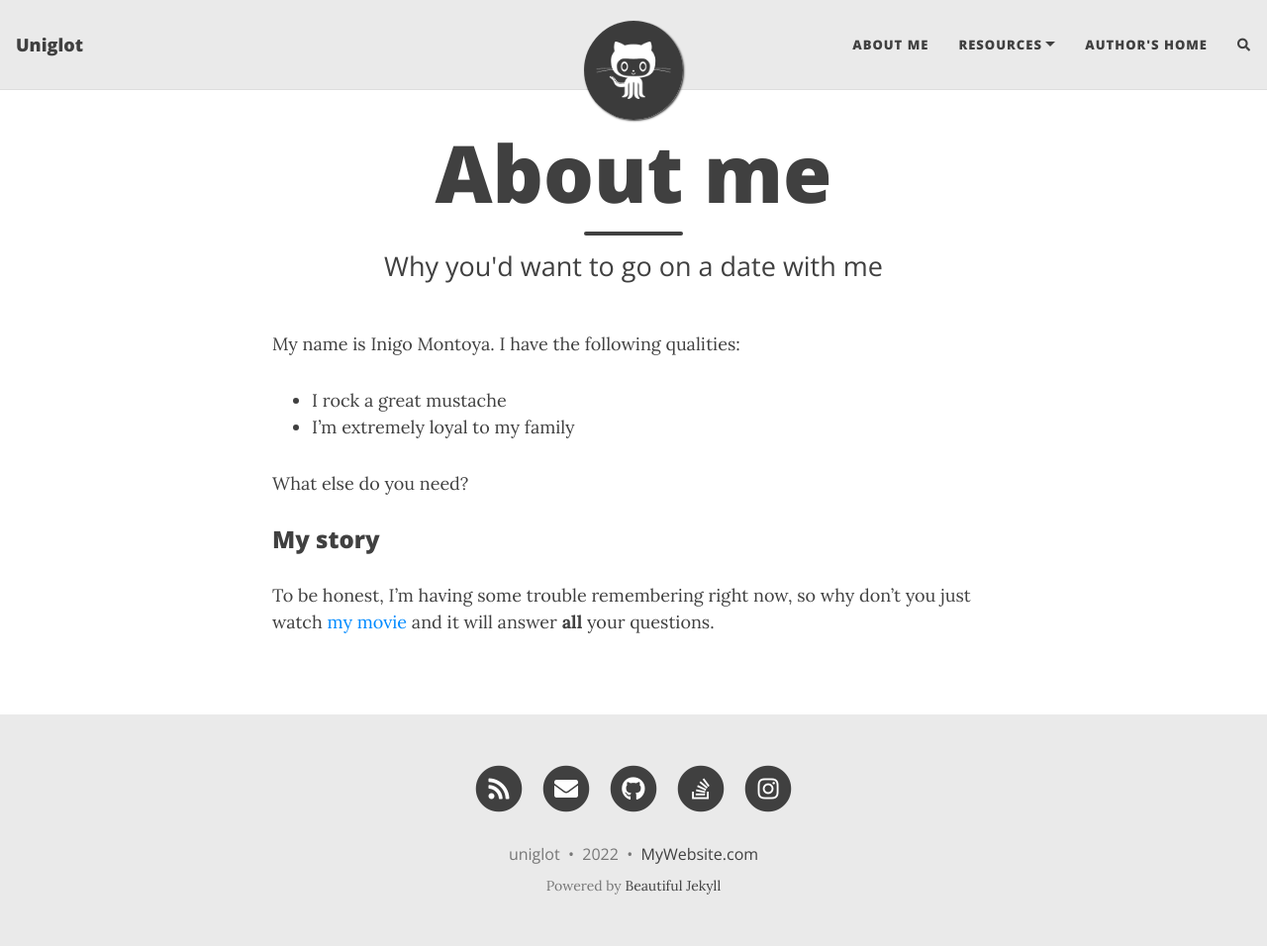
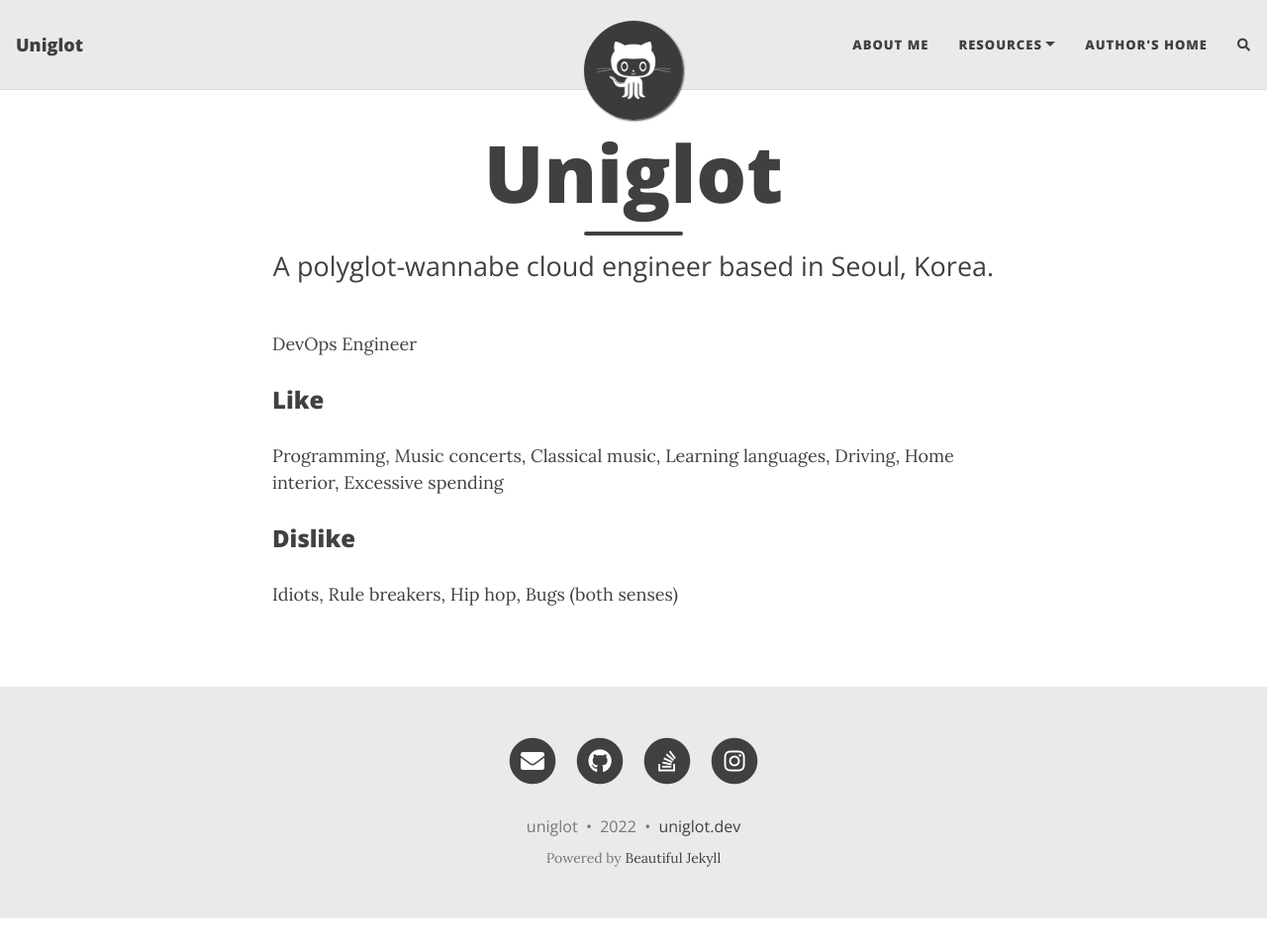
Before and after one commit to uniglot/uniglot.github.io, a Jekyll site: the page built from aboutme.md, in a window 1280 px wide and 956 px high. Shown: the whole window at 99% size. Built offline with Jekyll 4.4.1, drawn with Linux system fonts in a browser that asks for light colours; nearby versions of some CDN libraries; comment, search, counter and statistics services are not loaded.

Commit message:
Personalize default settings

```diff
--- a/_config.yml
+++ b/_config.yml
@@ -40,7 +40,7 @@ round-avatar: true
 # Uncomment the links you want to show and add your information to each one.
 social-network-links:
   email: "uniglot@gmail.com"
-  rss: true  # remove this line if you don't want to show an RSS link at the bottom
+#  rss: true  # remove this line if you don't want to show an RSS link at the bottom
 #  facebook: deanattali
   github: uniglot
 #  twitter: daattali
@@ -68,7 +68,7 @@ social-network-links:
 
 # If you want your website to generate an RSS feed, provide a description
 # The URL for the feed will be https://<your_website>/feed.xml
-rss-description: This website is a virtual proof that I'm awesome
+# rss-description: This website is a virtual proof that I'm awesome
 
 # --- General options --- #
 
@@ -81,7 +81,7 @@ share-links-active:
 
 # How to display the link to your website in the footer
 # Remove this if you don't want a link in the footer
-url-pretty: "MyWebsite.com"
+url-pretty: "uniglot.dev"
 
 # Excerpt word length - Truncate the excerpt of each post on the feed page to the specified number of words
 excerpt_length: 50
--- a/aboutme.md
+++ b/aboutme.md
@@ -1,16 +1,15 @@
 ---
 layout: page
-title: About me
-subtitle: Why you'd want to go on a date with me
+title: Uniglot
+subtitle: A polyglot-wannabe cloud engineer based in Seoul, Korea.
 ---
 
-My name is Inigo Montoya. I have the following qualities:
+DevOps Engineer
 
-- I rock a great mustache
-- I'm extremely loyal to my family
+### Like
 
-What else do you need?
+Programming, Music concerts, Classical music, Learning languages, Driving, Home interior, Excessive spending
 
-### My story
+### Dislike
 
-To be honest, I'm having some trouble remembering right now, so why don't you just watch [my movie](https://en.wikipedia.org/wiki/The_Princess_Bride_%28film%29) and it will answer **all** your questions.
+Idiots, Rule breakers, Hip hop, Bugs (both senses)
--- a/index.html
+++ b/index.html
@@ -1,5 +1,5 @@
 ---
 layout: home
-title: My website
-subtitle: This is where I will tell my friends way too much about me
+title: Uniglot
+subtitle: 컴퓨터, 언어, 취미, 또는 날것의 생각 / Computer, languages, hobbies, or raw thoughts
 ---
```
